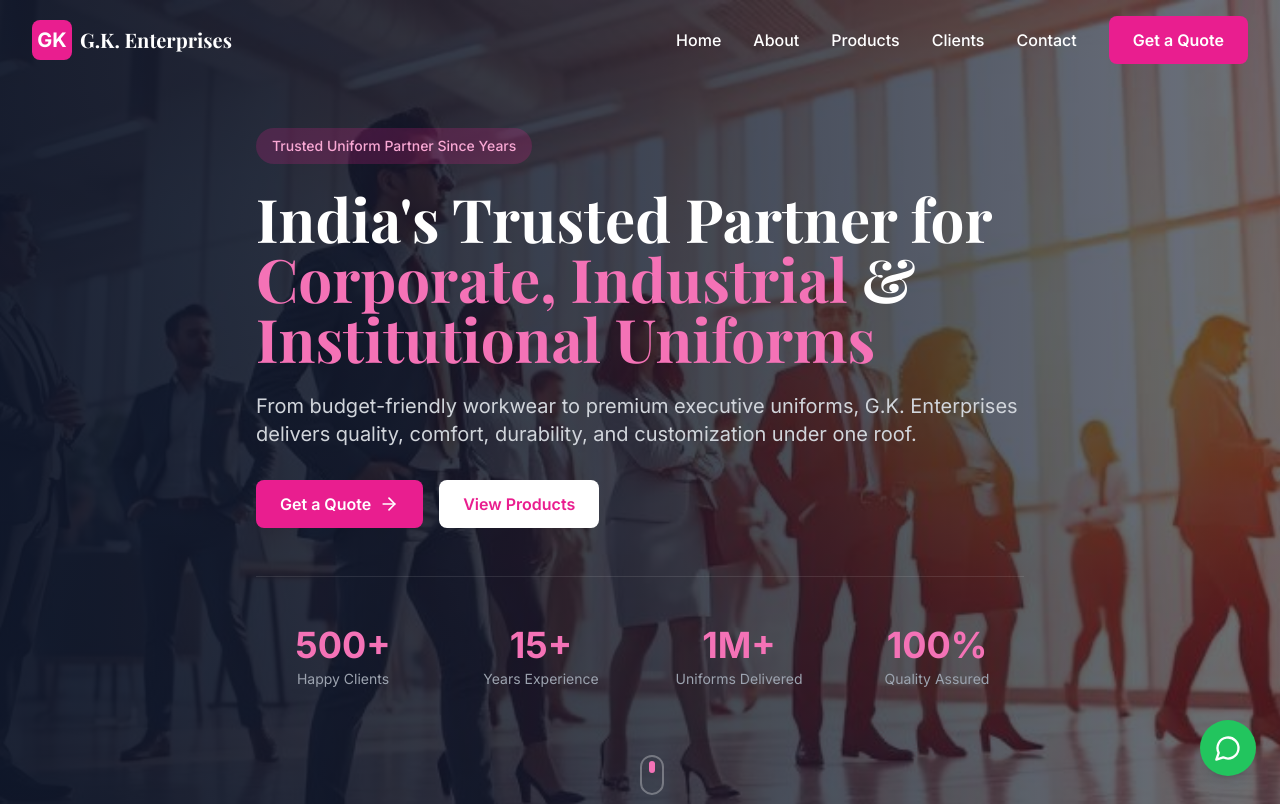
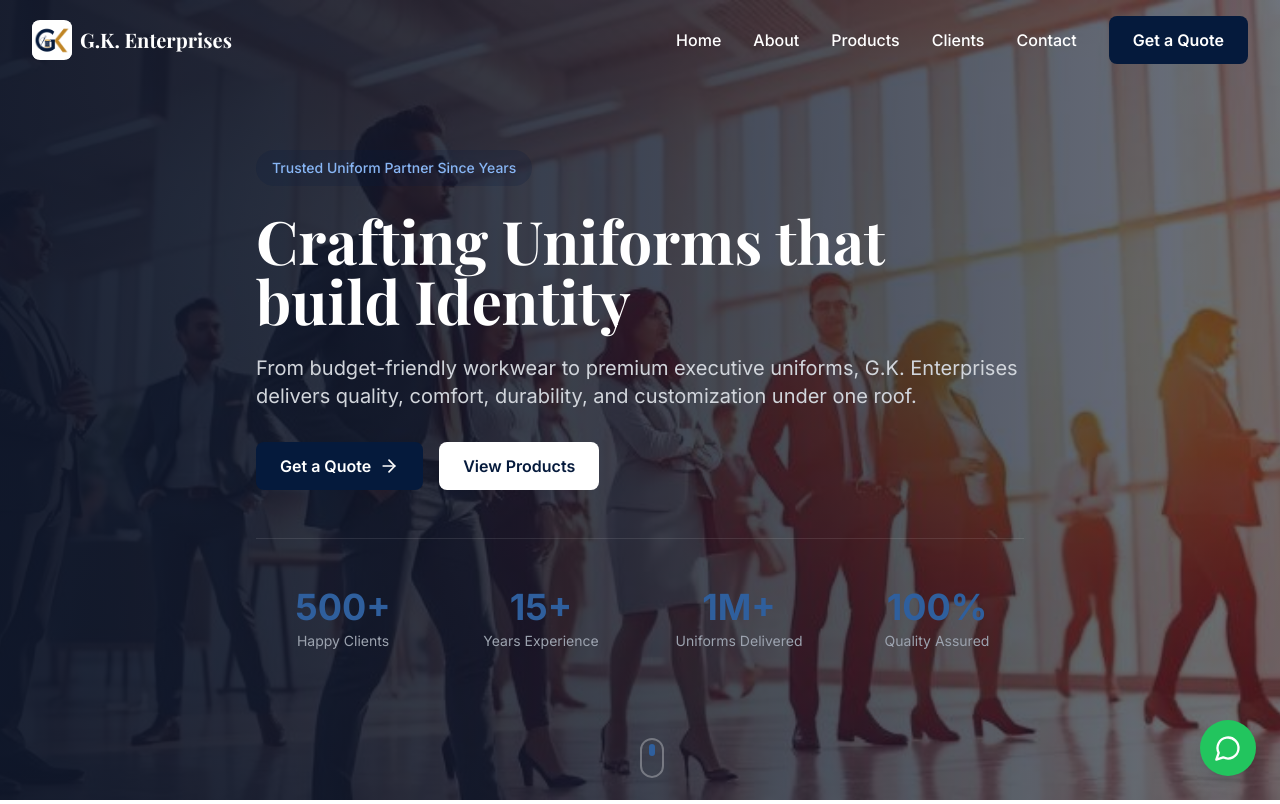
Before and after one commit to RoxyFoxFit/gk-enterprises-website, a React (Vite) app: page / in a window 1280 px wide. Shown: the top 804 px of the page. Built offline with nearby package versions, Linux system fonts and the light colour scheme.

Commit message:
some color theme changes & new logo

```diff
--- a/src/App.tsx
+++ b/src/App.tsx
@@ -36,9 +36,11 @@
       <div className="section-container">
         <div className="flex items-center justify-between h-20">
           <a href="#home" className="flex items-center gap-2">
-            <div className="w-10 h-10 bg-primary-500 rounded-lg flex items-center justify-center">
-              <span className="text-white font-bold text-xl">GK</span>
-            </div>
+            <img
+              src="/gk-logo.png"
+              alt="G.K. Enterprises logo"
+              className="w-10 h-10 rounded-lg object-contain bg-white"
+            />
             <div className={`font-display font-bold text-xl ${isScrolled ? 'text-secondary-900' : 'text-white'}`}>
               G.K. Enterprises
             </div>
@@ -131,9 +133,7 @@
             Trusted Uniform Partner Since Years
           </span>
           <h1 className="text-4xl md:text-5xl lg:text-6xl font-display font-bold text-white leading-tight mb-6">
-            India's Trusted Partner for{' '}
-            <span className="text-primary-400">Corporate, Industrial</span> &{' '}
-            <span className="text-primary-400">Institutional Uniforms</span>
+            Crafting Uniforms that build Identity{' '}
           </h1>
           <p className="text-lg md:text-xl text-gray-300 mb-8 leading-relaxed">
             From budget-friendly workwear to premium executive uniforms, G.K. Enterprises delivers quality, comfort, durability, and customization under one roof.
@@ -1185,9 +1185,11 @@
           {/* Company Info */}
           <div>
             <div className="flex items-center gap-2 mb-4">
-              <div className="w-10 h-10 bg-primary-500 rounded-lg flex items-center justify-center">
-                <span className="text-white font-bold text-xl">GK</span>
-              </div>
+              <img
+                src="/gk-logo.png"
+                alt="G.K. Enterprises logo"
+                className="w-10 h-10 rounded-lg object-contain bg-white"
+              />
               <span className="font-display font-bold text-xl">G.K. Enterprises</span>
             </div>
             <p className="text-gray-400 mb-4 text-sm leading-relaxed">
--- a/src/index.css
+++ b/src/index.css
@@ -60,11 +60,11 @@
   background: #f1f5f9;
 }
 ::-webkit-scrollbar-thumb {
-  background: #E91E8F;
+  background: #051a3c;
   border-radius: 4px;
 }
 ::-webkit-scrollbar-thumb:hover {
-  background: #db2777;
+  background: #041633;
 }
 
 section[id] {
--- a/tailwind.config.js
+++ b/tailwind.config.js
@@ -5,16 +5,16 @@
     extend: {
       colors: {
         primary: {
-          50: '#fdf2f8',
-          100: '#fce7f3',
-          200: '#fbcfe8',
-          300: '#f9a8d4',
-          400: '#f472b6',
-          500: '#E91E8F',
-          600: '#db2777',
-          700: '#be185d',
-          800: '#9d174d',
-          900: '#831843',
+          50: '#eef5ff',
+          100: '#d9e8ff',
+          200: '#b9d5ff',
+          300: '#88b6f5',
+          400: '#2f5f9d',
+          500: '#051a3c',
+          600: '#041633',
+          700: '#031128',
+          800: '#020d20',
+          900: '#010814',
         },
         secondary: {
           50: '#f8fafc',
```
Also changed, not shown: public/gk-logo.png (added), 27 other files (tests, documents, lock files or other folders).
